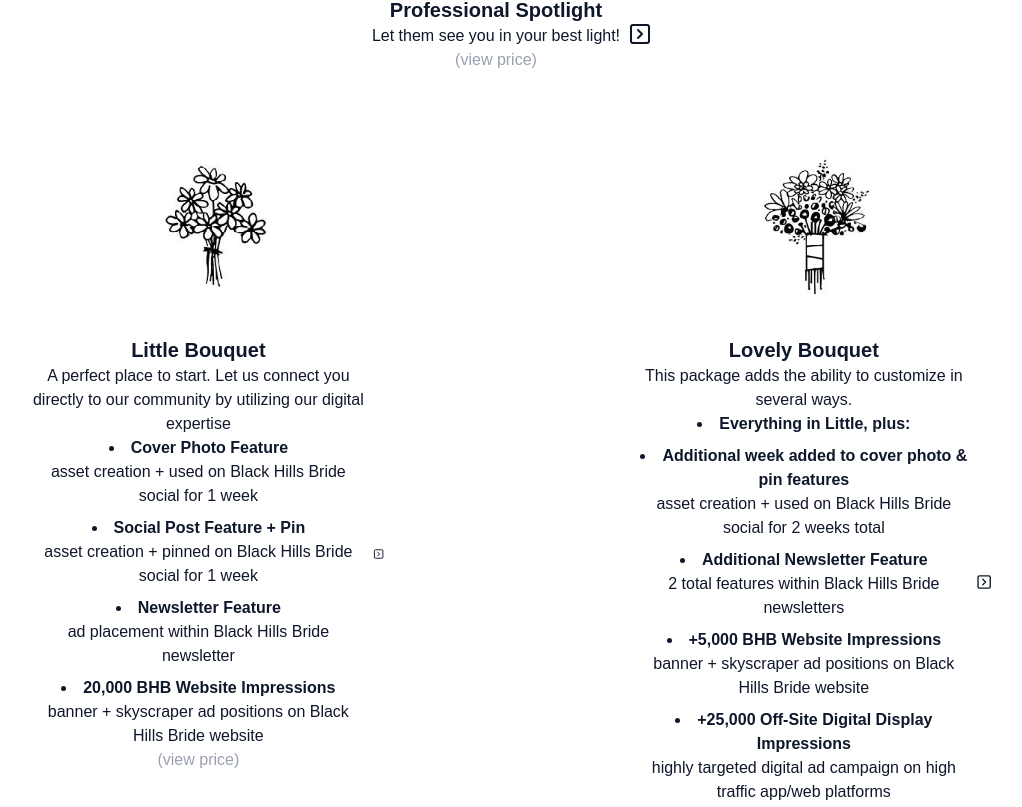
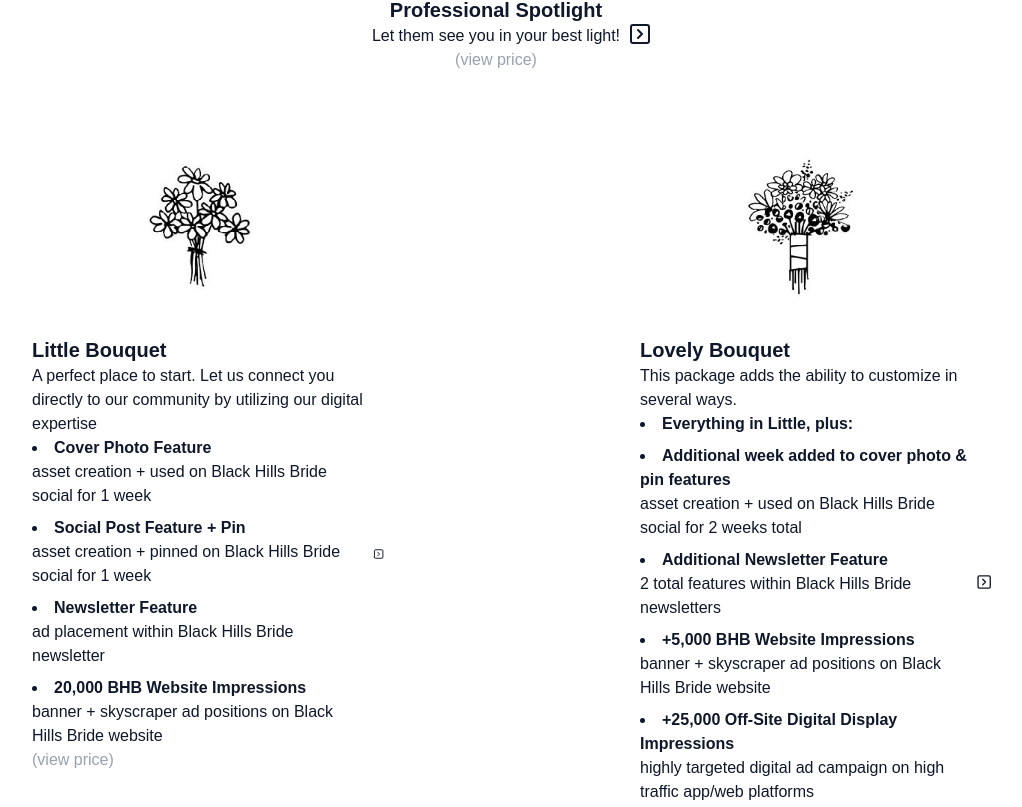
Before and after one commit to evergreendev/media-kits, a Next.js app: page /black-hills-bride/media-kit in a window 1280 px wide. Shown: the part 2652-3459 px from the top of the page, without its empty margins (128-1150 px from the left). Built offline with nearby package versions, Linux system fonts and the light colour scheme; no server answers; what @mailchimp/mailchimp_marketing would draw is missing.

Commit message:
Add `leftAlign` prop to `ExpandableSection` and update Media Kit layout for flexible text alignment

```diff
--- a/app/black-hills-bride/media-kit/page.tsx
+++ b/app/black-hills-bride/media-kit/page.tsx
@@ -199,6 +199,7 @@
 
         <div className="flex flex-wrap justify-between my-8 p-4">
         <ExpandableSection
+            leftAlign
             description={
                 <>
                     <div className="flex items-center">
@@ -226,6 +227,7 @@
             icon={little} title="Little Bouquet" price="$580 / $495 Add-on with Print Ad purchase" tag="digital-ad-package"/>
 
         <ExpandableSection
+            leftAlign
             description={
                 <>
                     <div className="flex items-center">
@@ -252,6 +254,7 @@
             icon={lovely} title="Lovely Bouquet" price="$1205 / $1000 Add-on with Print Ad purchase" tag="digital-ad-package"/>
 
             <ExpandableSection
+                leftAlign
                 description={
                     <>
                         <div className="flex items-center">
--- a/app/components/ExpandableSection/index.tsx
+++ b/app/components/ExpandableSection/index.tsx
@@ -11,9 +11,10 @@
     price: ReactNode,
     tag: string,
     icon?: StaticImageData,
+    leftAlign?: boolean,
 }
 
-const ExpandableSection = ({title, description, price, icon, tag}: Props) => {
+const ExpandableSection = ({title, description, price, icon, tag, leftAlign = false}: Props) => {
     const [isExpanded, setIsExpanded] = useState(false);
 
     return <form>
@@ -21,22 +22,22 @@
             formAction={async () => {
                 await tagUser(tag)
             }}
-            className="text-center cursor-pointer text-slate-900 flex items-center gap-5 bg-white p-4 w-80 sm:w-96"
+            className={`${leftAlign ? "text-left items-start" : "items-center"} cursor-pointer text-slate-900 flex gap-5 bg-white p-4 w-80 sm:w-96`}
             onClick={() => setIsExpanded(!isExpanded)}>
-            <div className="flex flex-col items-center mx-auto w-full">
+            <div className={`flex flex-col ${leftAlign ? "items-start" : "items-center mx-auto"} w-full`}>
                 {
                     icon &&
-                    <div className="mb-6 w-full flex justify-center">
+                    <div className={`mb-6 w-full flex ${leftAlign ? "justify-start" : "justify-center"}`}>
                         <div className="h-40 w-full max-w-xs relative">
                             <Image src={icon} alt="Icon" fill className="object-contain" priority={true}/>
                         </div>
                     </div>
                 }
                 <div className="flex items-center gap-2">
-                    <div className="flex flex-col items-center">
+                    <div className={`flex flex-col ${leftAlign ? "items-start" : "items-center"}`}>
 
                         <h2 className="text-xl font-bold">{title}</h2>
-                        <div>
+                        <div className={leftAlign ? "text-left" : "text-center"}>
                             {description}
                         </div>
                         <p className="text-gray-400">(view price)</p>
```
